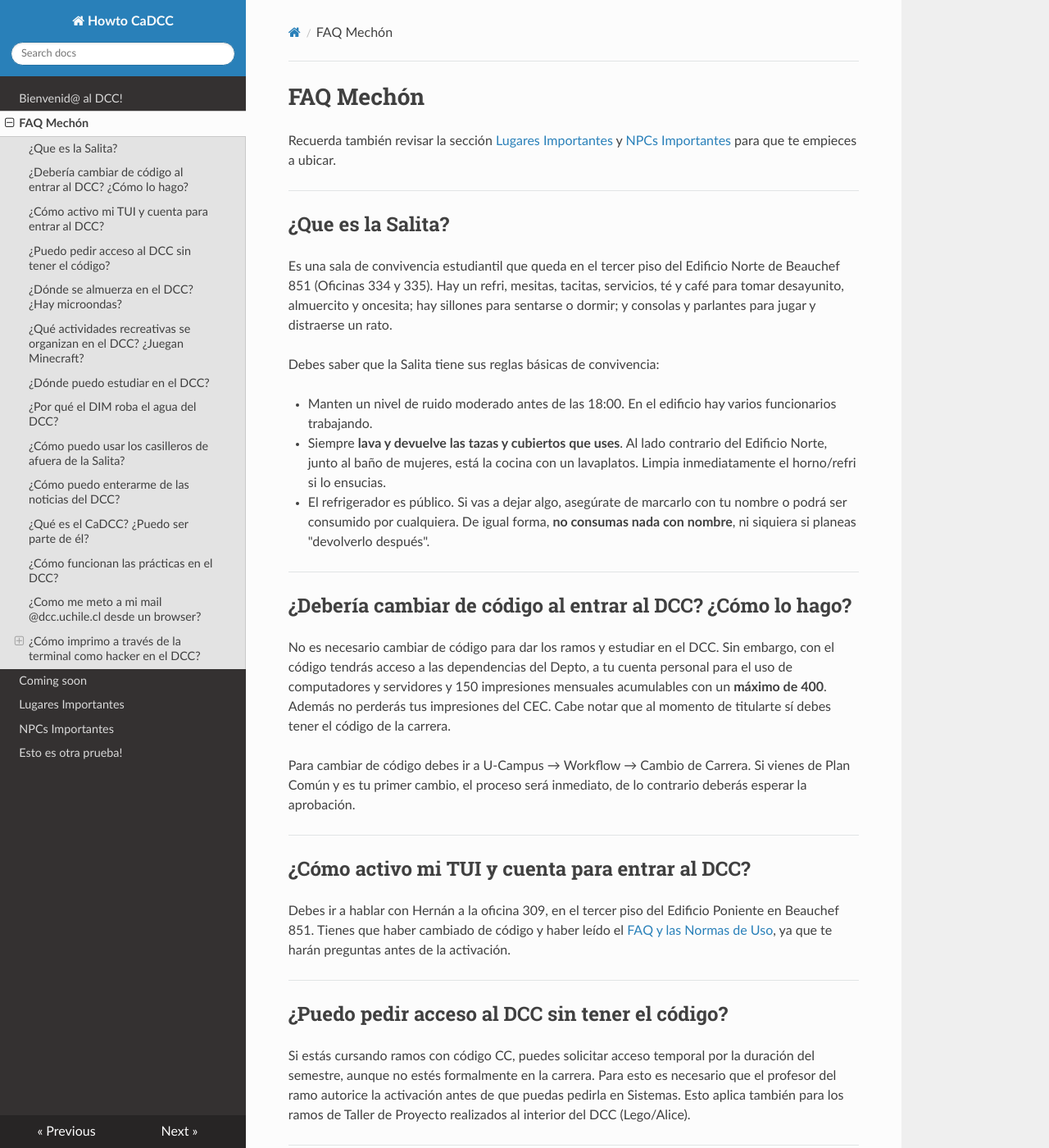
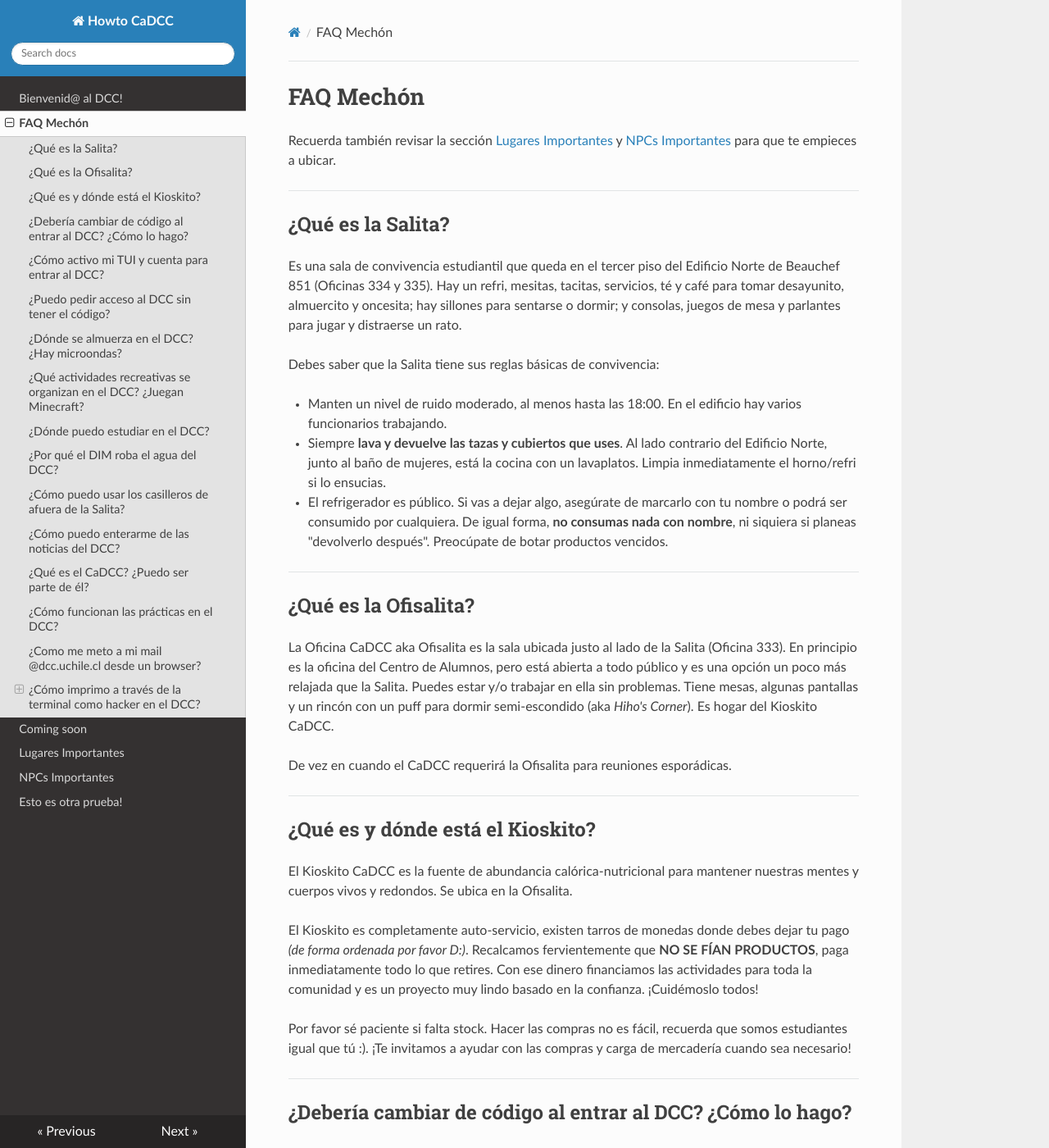
Before and after one commit to cadcc/howto, an MkDocs documentation site: the page built from docs/FAQ Mechón.md, in a window 1280 px wide and 1400 px high. Shown: the whole window at 82% size. Built offline with MkDocs 1.6.1, drawn with Linux system fonts in a browser that asks for light colours; nearby versions of some CDN libraries.

Commit message:
Added Ofisalita y Kioskito

```diff
--- a/docs/FAQ Mechón.md
+++ b/docs/FAQ Mechón.md
@@ -4,15 +4,33 @@ Recuerda también revisar la sección [Lugares Importantes](https://howto.cadcc.
 
 ---
 
-## ¿Que es la Salita?
+## ¿Qué es la Salita?
 
-Es una sala de convivencia estudiantil que queda en el tercer piso del Edificio Norte de Beauchef 851 (Oficinas 334 y 335). Hay un refri, mesitas, tacitas, servicios, té y café para tomar desayunito, almuercito y oncesita; hay sillones para sentarse o dormir; y consolas y parlantes para jugar y distraerse un rato.
+Es una sala de convivencia estudiantil que queda en el tercer piso del Edificio Norte de Beauchef 851 (Oficinas 334 y 335). Hay un refri, mesitas, tacitas, servicios, té y café para tomar desayunito, almuercito y oncesita; hay sillones para sentarse o dormir; y consolas, juegos de mesa y parlantes para jugar y distraerse un rato.
 
 Debes saber que la Salita tiene sus reglas básicas de convivencia:
 
-* Manten un nivel de ruido moderado antes de las 18:00. En el edificio hay varios funcionarios trabajando.
+* Manten un nivel de ruido moderado, al menos hasta las 18:00. En el edificio hay varios funcionarios trabajando.
 * Siempre **lava y devuelve las tazas y cubiertos que uses**. Al lado contrario del Edificio Norte, junto al baño de mujeres, está la cocina con un lavaplatos. Limpia inmediatamente el horno/refri si lo ensucias.
-* El refrigerador es público. Si vas a dejar algo, asegúrate de marcarlo con tu nombre o podrá ser consumido por cualquiera. De igual forma, **no consumas nada con nombre**, ni siquiera si planeas "devolverlo después".
+* El refrigerador es público. Si vas a dejar algo, asegúrate de marcarlo con tu nombre o podrá ser consumido por cualquiera. De igual forma, **no consumas nada con nombre**, ni siquiera si planeas "devolverlo después". Preocúpate de botar productos vencidos.
+
+---
+
+## ¿Qué es la Ofisalita?
+
+La Oficina CaDCC aka Ofisalita es la sala ubicada justo al lado de la Salita (Oficina 333). En principio es la oficina del Centro de Alumnos, pero está abierta a todo público y es una opción un poco más relajada que la Salita. Puedes estar y/o trabajar en ella sin problemas. Tiene mesas, algunas pantallas y un rincón con un puff para dormir semi-escondido (aka *Hiho's Corner*). Es hogar del Kioskito CaDCC.
+
+De vez en cuando el CaDCC requerirá la Ofisalita para reuniones esporádicas.
+
+---
+
+## ¿Qué es y dónde está el Kioskito?
+
+El Kioskito CaDCC es la fuente de abundancia calórica-nutricional para mantener nuestras mentes y cuerpos vivos y redondos. Se ubica en la Ofisalita.
+
+El Kioskito es completamente auto-servicio, existen tarros de monedas donde debes dejar tu pago *(de forma ordenada por favor D:)*. Recalcamos fervientemente que **NO SE FÍAN PRODUCTOS**, paga inmediatamente todo lo que retires. Con ese dinero financiamos las actividades para toda la comunidad y es un proyecto muy lindo basado en la confianza. ¡Cuidémoslo todos!
+
+Por favor sé paciente si falta stock. Hacer las compras no es fácil, recuerda que somos estudiantes igual que tú :). ¡Te invitamos a ayudar con las compras y carga de mercadería cuando sea necesario!
 
 ---
 
```
